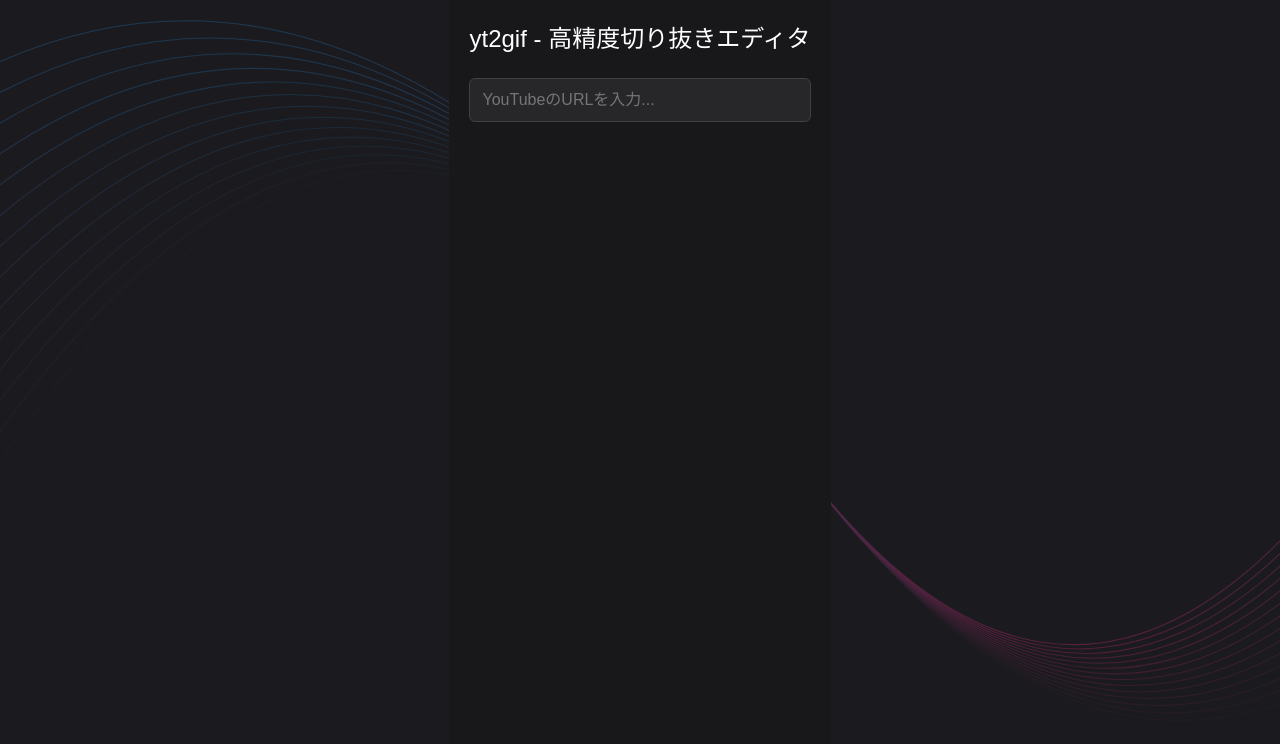
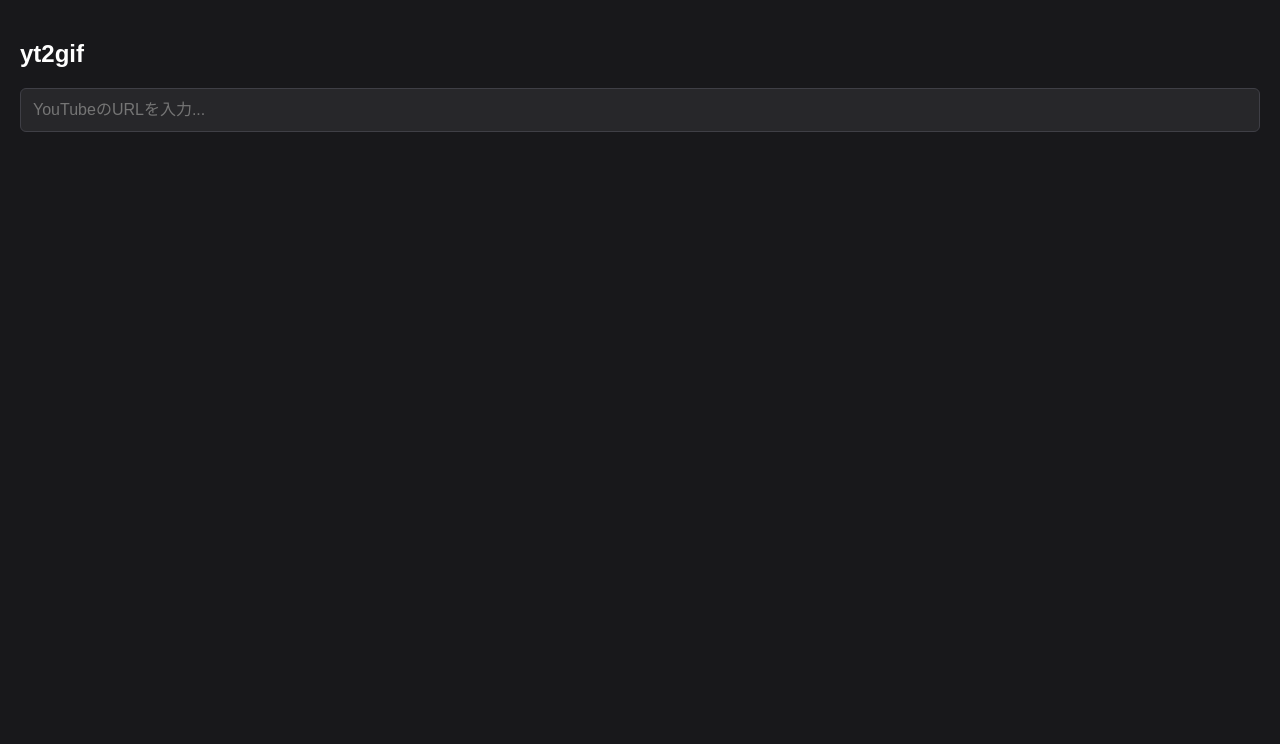
Before and after one commit to LukeMyb/yt2gif, a React (Vite) app in the folder app/src/renderer/: page / in a window 1280 px wide. Shown: the top 744 px of the page. Built offline with nearby package versions, Linux system fonts and the light colour scheme.

Commit message:
fix: 左右の余白を削除

```diff
--- a/app/src/renderer/src/App.tsx
+++ b/app/src/renderer/src/App.tsx
@@ -78,10 +78,9 @@
 
   return (
     <div style={{ padding: '20px', fontFamily: 'sans-serif', minHeight: '100vh', backgroundColor: '#18181b', color: '#d4d4d8' }}>
-      {/* 2カラムにするため、maxWidthを1000pxに拡大 */}
-      <div style={{ maxWidth: '1000px', margin: '0 auto' }}>
+      <div style={{ width: '100%', margin: '0 auto' }}>
 
-        <h2 style={{ color: '#ffffff', marginBottom: '20px' }}>yt2gif - 高精度切り抜きエディタ</h2>
+        <h2 style={{ color: '#ffffff', marginBottom: '20px' }}>yt2gif</h2>
 
         {/* 上部：URL入力欄 */}
         <div style={{ marginBottom: '24px' }}>
@@ -103,7 +102,7 @@
           <div style={{ display: 'flex', gap: '24px', alignItems: 'flex-start' }}>
 
             {/* 左側：操作パネル */}
-            <div style={{ flex: '1.5', padding: '24px', backgroundColor: '#27272a', borderRadius: '8px', border: '1px solid #3f3f46' }}>
+            <div style={{ flex: '1', minWidth: '0', padding: '24px', backgroundColor: '#27272a', borderRadius: '8px', border: '1px solid #3f3f46', boxSizing: 'border-box' }}>
               <h3 style={{ marginTop: 0, color: '#ffffff', marginBottom: '30px' }}>切り抜き範囲の指定</h3>
 
               <div style={{ padding: '10px 15px', marginBottom: '30px' }}>
@@ -161,14 +160,18 @@
             </div>
 
             {/* 右側：動画プレビュー */}
-            <div style={{ flex: '1', borderRadius: '8px', overflow: 'hidden', border: '1px solid #3f3f46', backgroundColor: '#000' }}>
+            <div style={{
+              flex: '1', minWidth: '0', borderRadius: '8px', overflow: 'hidden',
+              border: '1px solid #3f3f46', backgroundColor: '#000',
+              aspectRatio: '16/9', width: '100%', position: 'relative'
+            }}>
               <YouTube
                 videoId={videoId}
                 onReady={onReady}
+                style={{ width: '100%', height: '100%' }}
                 opts={{
                   width: '100%',
-                  // ショート動画でも通常の動画でも見やすい高さを設定
-                  height: '450',
+                  height: '100%',
                   playerVars: { autoplay: 1, controls: 1 }
                 }}
               />
--- a/app/src/renderer/src/assets/base.css
+++ /dev/null
@@ -1,67 +0,0 @@
-:root {
-  --ev-c-white: #ffffff;
-  --ev-c-white-soft: #f8f8f8;
-  --ev-c-white-mute: #f2f2f2;
-
-  --ev-c-black: #1b1b1f;
-  --ev-c-black-soft: #222222;
-  --ev-c-black-mute: #282828;
-
-  --ev-c-gray-1: #515c67;
-  --ev-c-gray-2: #414853;
-  --ev-c-gray-3: #32363f;
-
-  --ev-c-text-1: rgba(255, 255, 245, 0.86);
-  --ev-c-text-2: rgba(235, 235, 245, 0.6);
-  --ev-c-text-3: rgba(235, 235, 245, 0.38);
-
-  --ev-button-alt-border: transparent;
-  --ev-button-alt-text: var(--ev-c-text-1);
-  --ev-button-alt-bg: var(--ev-c-gray-3);
-  --ev-button-alt-hover-border: transparent;
-  --ev-button-alt-hover-text: var(--ev-c-text-1);
-  --ev-button-alt-hover-bg: var(--ev-c-gray-2);
-}
-
-:root {
-  --color-background: var(--ev-c-black);
-  --color-background-soft: var(--ev-c-black-soft);
-  --color-background-mute: var(--ev-c-black-mute);
-
-  --color-text: var(--ev-c-text-1);
-}
-
-*,
-*::before,
-*::after {
-  box-sizing: border-box;
-  margin: 0;
-  font-weight: normal;
-}
-
-ul {
-  list-style: none;
-}
-
-body {
-  min-height: 100vh;
-  color: var(--color-text);
-  background: var(--color-background);
-  line-height: 1.6;
-  font-family:
-    Inter,
-    -apple-system,
-    BlinkMacSystemFont,
-    'Segoe UI',
-    Roboto,
-    Oxygen,
-    Ubuntu,
-    Cantarell,
-    'Fira Sans',
-    'Droid Sans',
-    'Helvetica Neue',
-    sans-serif;
-  text-rendering: optimizeLegibility;
-  -webkit-font-smoothing: antialiased;
-  -moz-osx-font-smoothing: grayscale;
-}
--- a/app/src/renderer/src/assets/main.css
+++ b/app/src/renderer/src/assets/main.css
@@ -1,171 +1,17 @@
-@import './base.css';
-
-body {
-  display: flex;
-  align-items: center;
-  justify-content: center;
-  overflow: hidden;
-  background-image: url('./wavy-lines.svg');
-  background-size: cover;
-  user-select: none;
-}
-
-code {
-  font-weight: 600;
-  padding: 3px 5px;
-  border-radius: 2px;
-  background-color: var(--color-background-mute);
-  font-family:
-    ui-monospace,
-    SFMono-Regular,
-    SF Mono,
-    Menlo,
-    Consolas,
-    Liberation Mono,
-    monospace;
-  font-size: 85%;
+/* デフォルトの余白・幅制限を完全にリセット */
+body, html {
+  margin: 0;
+  padding: 0;
+  width: 100%;
+  height: 100%;
+  background-color: #18181b;
 }
 
 #root {
-  display: flex;
-  align-items: center;
-  justify-content: center;
-  flex-direction: column;
-  margin-bottom: 80px;
+  width: 100%;
+  height: 100%;
+  max-width: none !important; /* デフォルトの幅制限を強制解除 */
+  padding: 0 !important;      /* デフォルトの余白を強制解除 */
+  margin: 0 !important;
+  text-align: left;
 }
-
-.logo {
-  margin-bottom: 20px;
-  -webkit-user-drag: none;
-  height: 128px;
-  width: 128px;
-  will-change: filter;
-  transition: filter 300ms;
-}
-
-.logo:hover {
-  filter: drop-shadow(0 0 1.2em #6988e6aa);
-}
-
-.creator {
-  font-size: 14px;
-  line-height: 16px;
-  color: var(--ev-c-text-2);
-  font-weight: 600;
-  margin-bottom: 10px;
-}
-
-.text {
-  font-size: 28px;
-  color: var(--ev-c-text-1);
-  font-weight: 700;
-  line-height: 32px;
-  text-align: center;
-  margin: 0 10px;
-  padding: 16px 0;
-}
-
-.tip {
-  font-size: 16px;
-  line-height: 24px;
-  color: var(--ev-c-text-2);
-  font-weight: 600;
-}
-
-.react {
-  background: -webkit-linear-gradient(315deg, #087ea4 55%, #7c93ee);
-  background-clip: text;
-  -webkit-background-clip: text;
-  -webkit-text-fill-color: transparent;
-  font-weight: 700;
-}
-
-.ts {
-  background: -webkit-linear-gradient(315deg, #3178c6 45%, #f0dc4e);
-  background-clip: text;
-  -webkit-background-clip: text;
-  -webkit-text-fill-color: transparent;
-  font-weight: 700;
-}
-
-.actions {
-  display: flex;
-  padding-top: 32px;
-  margin: -6px;
-  flex-wrap: wrap;
-  justify-content: flex-start;
-}
-
-.action {
-  flex-shrink: 0;
-  padding: 6px;
-}
-
-.action a {
-  cursor: pointer;
-  text-decoration: none;
-  display: inline-block;
-  border: 1px solid transparent;
-  text-align: center;
-  font-weight: 600;
-  white-space: nowrap;
-  border-radius: 20px;
-  padding: 0 20px;
-  line-height: 38px;
-  font-size: 14px;
-  border-color: var(--ev-button-alt-border);
-  color: var(--ev-button-alt-text);
-  background-color: var(--ev-button-alt-bg);
-}
-
-.action a:hover {
-  border-color: var(--ev-button-alt-hover-border);
-  color: var(--ev-button-alt-hover-text);
-  background-color: var(--ev-button-alt-hover-bg);
-}
-
-.versions {
-  position: absolute;
-  bottom: 30px;
-  margin: 0 auto;
-  padding: 15px 0;
-  font-family: 'Menlo', 'Lucida Console', monospace;
-  display: inline-flex;
-  overflow: hidden;
-  align-items: center;
-  border-radius: 22px;
-  background-color: #202127;
-  backdrop-filter: blur(24px);
-}
-
-.versions li {
-  display: block;
-  float: left;
-  border-right: 1px solid var(--ev-c-gray-1);
-  padding: 0 20px;
-  font-size: 14px;
-  line-height: 14px;
-  opacity: 0.8;
-  &:last-child {
-    border: none;
-  }
-}
-
-@media (max-width: 720px) {
-  .text {
-    font-size: 20px;
-  }
-}
-
-@media (max-width: 620px) {
-  .versions {
-    display: none;
-  }
-}
-
-@media (max-width: 350px) {
-  .tip,
-  .actions {
-    display: none;
-  }
-}
```
